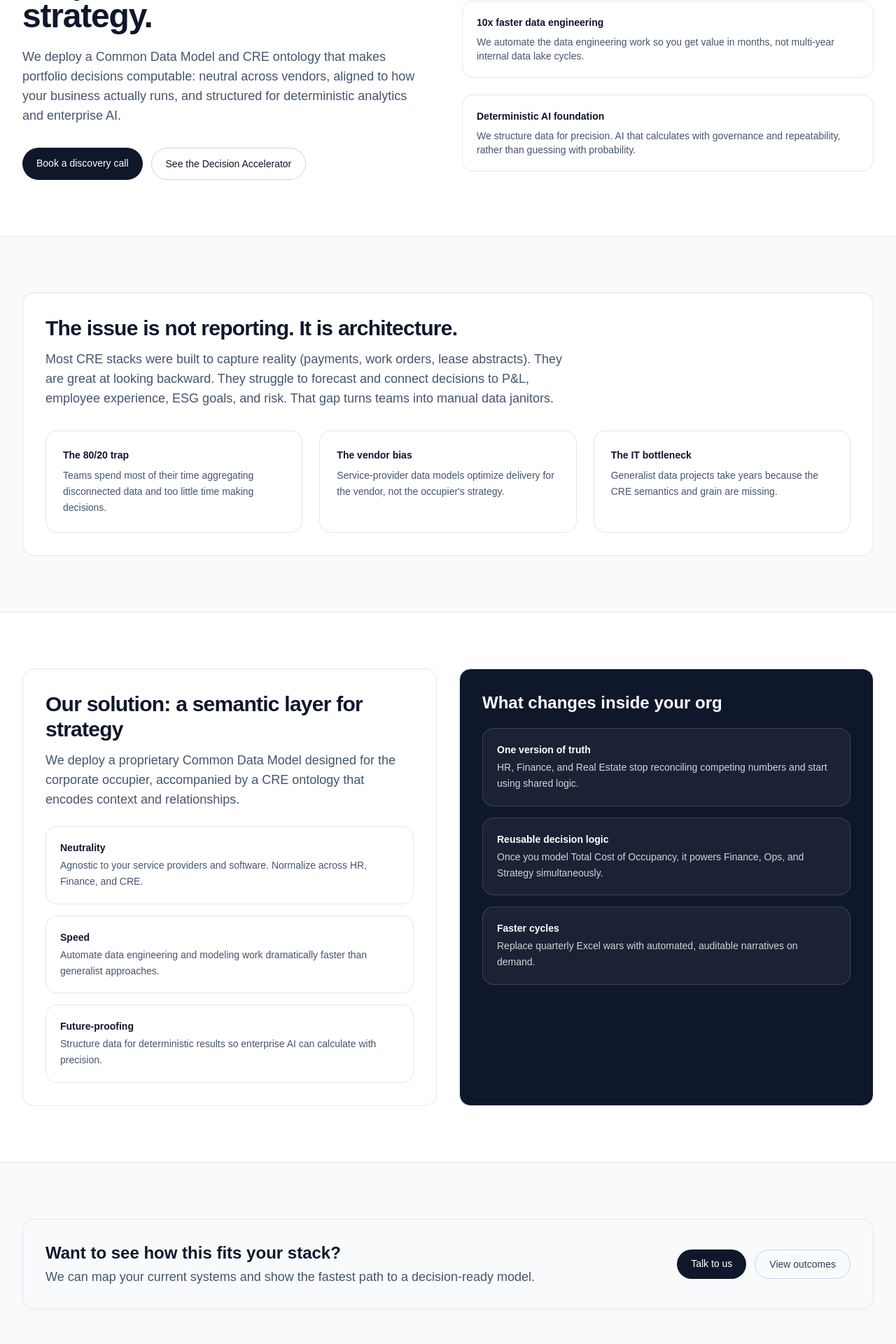
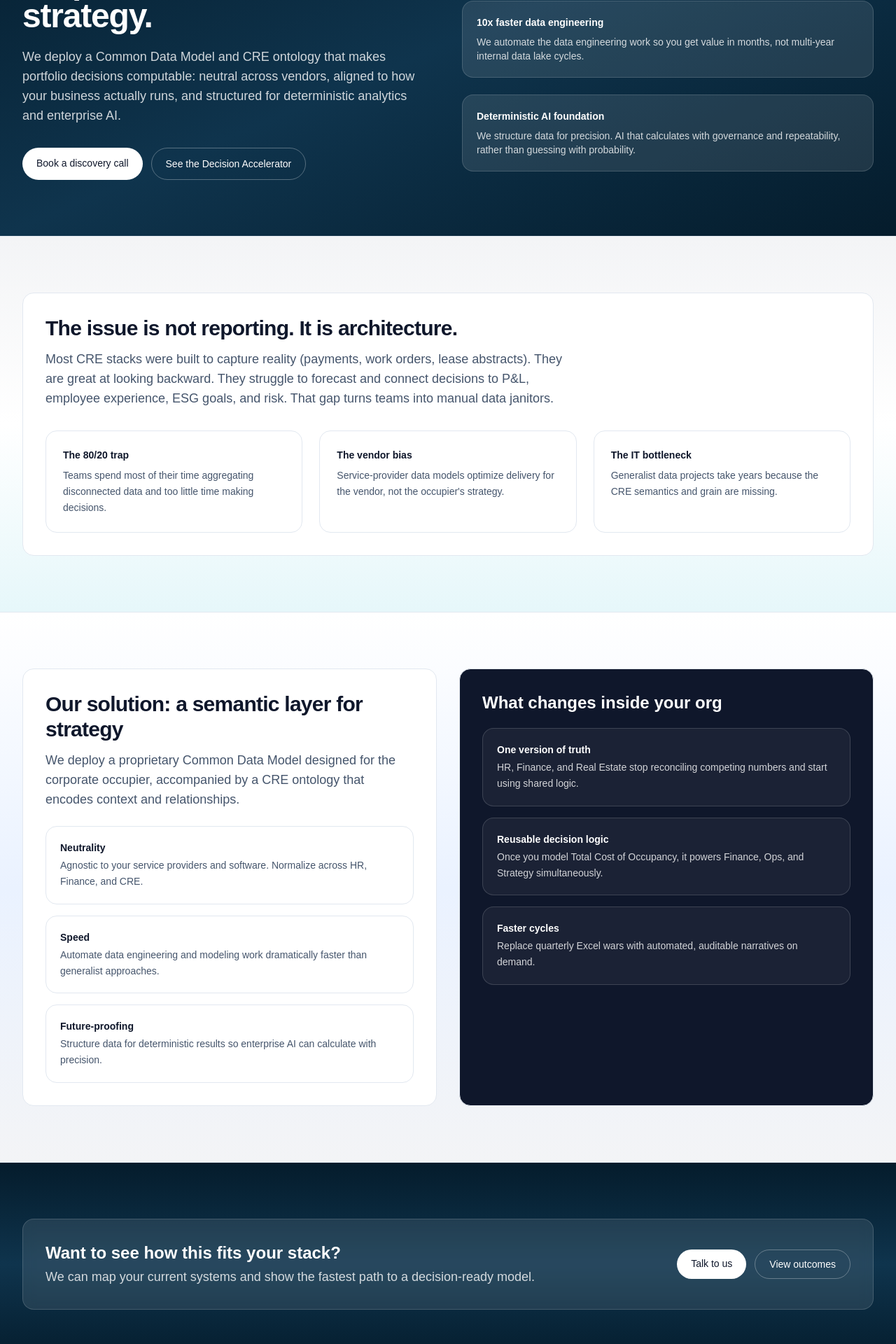
Before and after one commit to gliderhover/cd-consulting-site, a Next.js app: page /technical in a window 1280 px wide. Shown: the part 300-2220 px from the top of the page at 70% size. Built offline with nearby package versions, Linux system fonts and the light colour scheme.

Commit message:
technical and about us section change

```diff
--- a/app/about-us/page.tsx
+++ b/app/about-us/page.tsx
@@ -29,23 +29,23 @@ export default function AboutUsPage() {
 
   return (
     <main className="min-h-screen bg-white text-slate-900">
-      <section className="py-16 sm:py-20">
+      <section className="bg-gradient-to-br from-[#051c2c] via-[#0f344d] to-[#051c2c] py-16 sm:py-20">
         <Container>
-          <div className="max-w-3xl">
-            <p className="text-xs font-semibold uppercase tracking-wide text-slate-500">
+          <div className="max-w-3xl text-white">
+            <p className="text-xs font-semibold uppercase tracking-wide text-white/60">
               {aboutUs.heroEyebrow ?? ""}
             </p>
             <h1 className="mt-2 text-3xl font-semibold tracking-tight sm:text-4xl lg:text-5xl">
               {aboutUs.heroTitle ?? ""}
             </h1>
-            <p className="mt-4 text-base text-slate-600 sm:text-lg">
+            <p className="mt-4 text-base text-white/80 sm:text-lg">
               {aboutUs.heroSubtitle ?? ""}
             </p>
           </div>
         </Container>
       </section>
 
-      <section className="border-t border-slate-200 bg-slate-50 py-16 sm:py-20">
+      <section className="border-t border-slate-200 bg-gradient-to-b from-[#f3f4f6] via-white to-[#e6f7fa] py-16 sm:py-20">
         <Container>
           <div className="rounded-2xl border border-slate-200 bg-white p-8">
             <h2 className="text-2xl font-semibold tracking-tight text-slate-900 sm:text-3xl">
@@ -60,7 +60,7 @@ export default function AboutUsPage() {
         </Container>
       </section>
 
-      <section className="border-t border-slate-200 py-16 sm:py-20">
+      <section className="border-t border-slate-200 bg-gradient-to-b from-white via-[#eaf2ff] to-[#f3f4f6] py-16 sm:py-20">
         <Container>
           <h2 className="text-2xl font-semibold tracking-tight text-slate-900 sm:text-3xl">
             {aboutUs.foundersTitle ?? ""}
@@ -103,19 +103,19 @@ export default function AboutUsPage() {
         </Container>
       </section>
 
-      <section className="border-t border-slate-200 bg-slate-50 py-16 sm:py-20">
+      <section className="border-t border-slate-200 bg-gradient-to-b from-[#051c2c] via-[#0f344d] to-[#051c2c] py-16 sm:py-20">
         <Container>
-          <div className="rounded-2xl border border-slate-200 bg-slate-50 p-8">
+          <div className="rounded-2xl border border-white/15 bg-white/10 p-8 backdrop-blur">
             <div className="flex flex-col gap-4 md:flex-row md:items-center md:justify-between">
               <div>
-                <h3 className="text-xl font-semibold text-slate-900 sm:text-2xl">
+                <h3 className="text-xl font-semibold text-white sm:text-2xl">
                   {aboutUs.bottomCta?.title ?? ""}
                 </h3>
               </div>
               <div className="flex gap-3">
                 <a
                   href={aboutUs.bottomCta?.primary?.href ?? ""}
-                  className="rounded-full bg-slate-900 px-5 py-2.5 text-sm font-medium text-white hover:bg-slate-800"
+                  className="rounded-full bg-white px-5 py-2.5 text-sm font-medium text-slate-900 hover:bg-slate-100"
                 >
                   {aboutUs.bottomCta?.primary?.label ?? ""}
                 </a>
@@ -123,7 +123,7 @@ export default function AboutUsPage() {
                   href={aboutUs.bottomCta?.secondary?.href ?? ""}
                   target="_blank"
                   rel="noreferrer"
-                  className="rounded-full border border-slate-300 px-5 py-2.5 text-sm font-medium text-slate-700 hover:border-slate-400"
+                  className="rounded-full border border-white/30 px-5 py-2.5 text-sm font-medium text-white hover:bg-white/10"
                 >
                   {aboutUs.bottomCta?.secondary?.label ?? ""}
                 </a>
--- a/app/technical/page.tsx
+++ b/app/technical/page.tsx
@@ -35,28 +35,28 @@ const technical = technicalContent as Partial<TechnicalContent>;
 export default function TechnicalPage() {
   return (
     <main className="min-h-screen bg-white text-slate-900">
-      <section className="py-16 sm:py-20">
+      <section className="bg-gradient-to-br from-[#051c2c] via-[#0f344d] to-[#051c2c] py-16 sm:py-20">
         <Container>
-          <div className="grid gap-10 lg:grid-cols-2 lg:items-start">
+          <div className="grid gap-10 text-white lg:grid-cols-2 lg:items-start">
             <div className="max-w-xl">
-              <p className="text-sm text-slate-600">{technical.heroEyebrow ?? ""}</p>
+              <p className="text-sm text-white/70">{technical.heroEyebrow ?? ""}</p>
               <h1 className="mt-4 text-3xl font-semibold tracking-tight sm:text-4xl lg:text-5xl">
                 {technical.heroTitle ?? ""}
               </h1>
-              <p className="mt-5 text-base text-slate-600 sm:text-lg">
+              <p className="mt-5 text-base text-white/80 sm:text-lg">
                 {technical.heroBody ?? ""}
               </p>
 
               <div className="mt-8 flex flex-wrap gap-3">
                 <a
                   href={technical.heroCtaPrimary?.href ?? ""}
-                  className="rounded-full bg-slate-900 px-5 py-3 text-sm font-medium text-white hover:bg-slate-800"
+                  className="rounded-full bg-white px-5 py-3 text-sm font-medium text-slate-900 hover:bg-slate-100"
                 >
                   {technical.heroCtaPrimary?.label ?? ""}
                 </a>
                 <a
                   href={technical.heroCtaSecondary?.href ?? ""}
-                  className="rounded-full border border-slate-300 px-5 py-3 text-sm font-medium text-slate-900 hover:bg-slate-50"
+                  className="rounded-full border border-white/30 px-5 py-3 text-sm font-medium text-white hover:bg-white/10"
                 >
                   {technical.heroCtaSecondary?.label ?? ""}
                 </a>
@@ -67,10 +67,10 @@ export default function TechnicalPage() {
               {(technical.heroCards ?? []).map((card, index) => (
                 <div
                   key={`${card.title ?? ""}-${index}`}
-                  className="rounded-2xl border border-slate-200 p-5"
+                  className="rounded-2xl border border-white/15 bg-white/10 p-5"
                 >
-                  <div className="text-sm font-semibold">{card.title ?? ""}</div>
-                  <div className="mt-2 text-sm text-slate-600">{card.body ?? ""}</div>
+                  <div className="text-sm font-semibold text-white">{card.title ?? ""}</div>
+                  <div className="mt-2 text-sm text-white/80">{card.body ?? ""}</div>
                 </div>
               ))}
             </div>
@@ -78,7 +78,7 @@ export default function TechnicalPage() {
         </Container>
       </section>
 
-      <section className="border-t border-slate-200 bg-slate-50 py-16 sm:py-20">
+      <section className="border-t border-slate-200 bg-gradient-to-b from-[#f3f4f6] via-white to-[#e6f7fa] py-16 sm:py-20">
         <Container>
           <div className="rounded-2xl border border-slate-200 bg-white p-8">
             <div className="max-w-3xl space-y-3">
@@ -107,7 +107,7 @@ export default function TechnicalPage() {
         </Container>
       </section>
 
-      <section className="border-t border-slate-200 py-16 sm:py-20">
+      <section className="border-t border-slate-200 bg-gradient-to-b from-white via-[#eaf2ff] to-[#f3f4f6] py-16 sm:py-20">
         <Container>
           <div className="grid gap-8 lg:grid-cols-2">
             <div className="rounded-2xl border border-slate-200 bg-white p-8">
@@ -160,28 +160,28 @@ export default function TechnicalPage() {
         </Container>
       </section>
 
-      <section className="border-t border-slate-200 bg-slate-50 py-16 sm:py-20">
+      <section className="border-t border-slate-200 bg-gradient-to-b from-[#051c2c] via-[#0f344d] to-[#051c2c] py-16 sm:py-20">
         <Container>
-          <div className="rounded-2xl border border-slate-200 bg-slate-50 p-8">
+          <div className="rounded-2xl border border-white/15 bg-white/10 p-8 backdrop-blur">
             <div className="flex flex-col gap-4 md:flex-row md:items-center md:justify-between">
               <div>
-                <h3 className="text-xl font-semibold text-slate-900 sm:text-2xl">
+                <h3 className="text-xl font-semibold text-white sm:text-2xl">
                   {technical.bottomCta?.title ?? ""}
                 </h3>
-                <p className="mt-1 text-slate-600 sm:text-lg">
+                <p className="mt-1 text-white/80 sm:text-lg">
                   {technical.bottomCta?.body ?? ""}
                 </p>
               </div>
               <div className="flex gap-3">
                 <a
                   href={technical.bottomCta?.primary?.href ?? ""}
-                  className="rounded-full bg-slate-900 px-5 py-2.5 text-sm font-medium text-white hover:bg-slate-800"
+                  className="rounded-full bg-white px-5 py-2.5 text-sm font-medium text-slate-900 hover:bg-slate-100"
                 >
                   {technical.bottomCta?.primary?.label ?? ""}
                 </a>
                 <a
                   href={technical.bottomCta?.secondary?.href ?? ""}
-                  className="rounded-full border border-slate-300 px-5 py-2.5 text-sm font-medium text-slate-700 hover:border-slate-400"
+                  className="rounded-full border border-white/30 px-5 py-2.5 text-sm font-medium text-white hover:bg-white/10"
                 >
                   {technical.bottomCta?.secondary?.label ?? ""}
                 </a>
```
